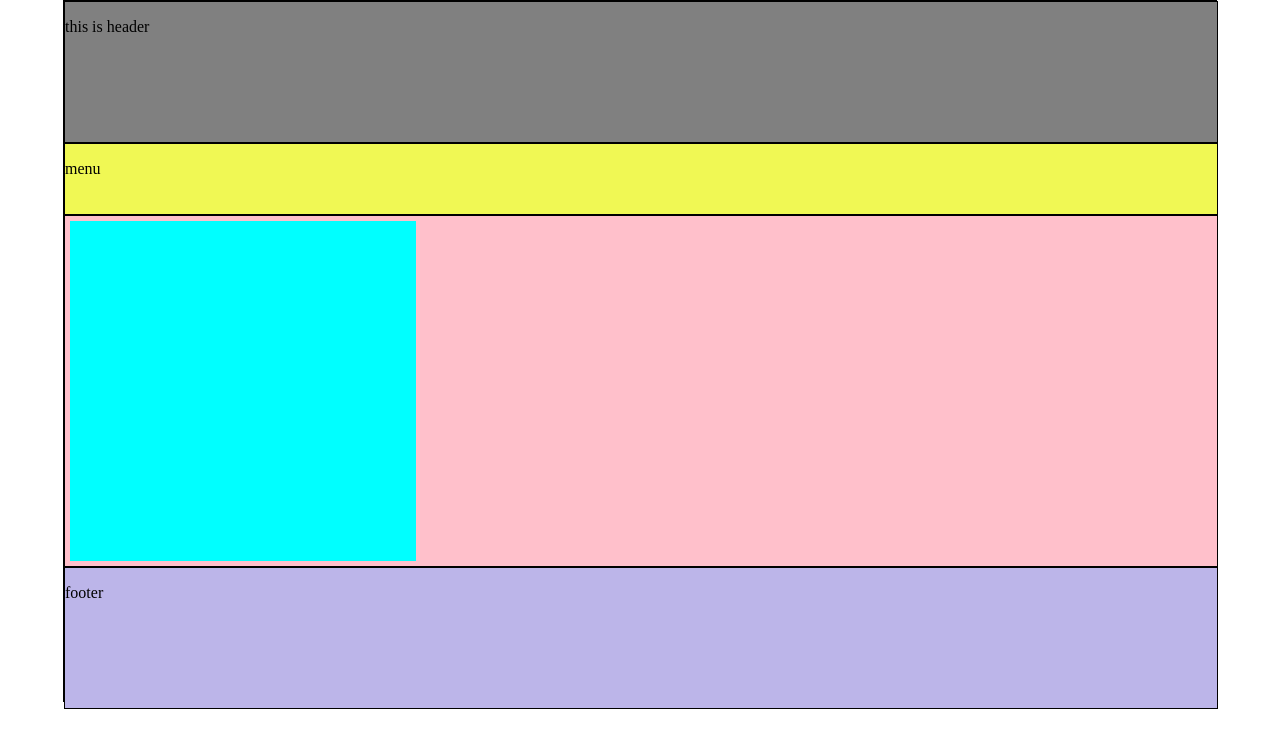
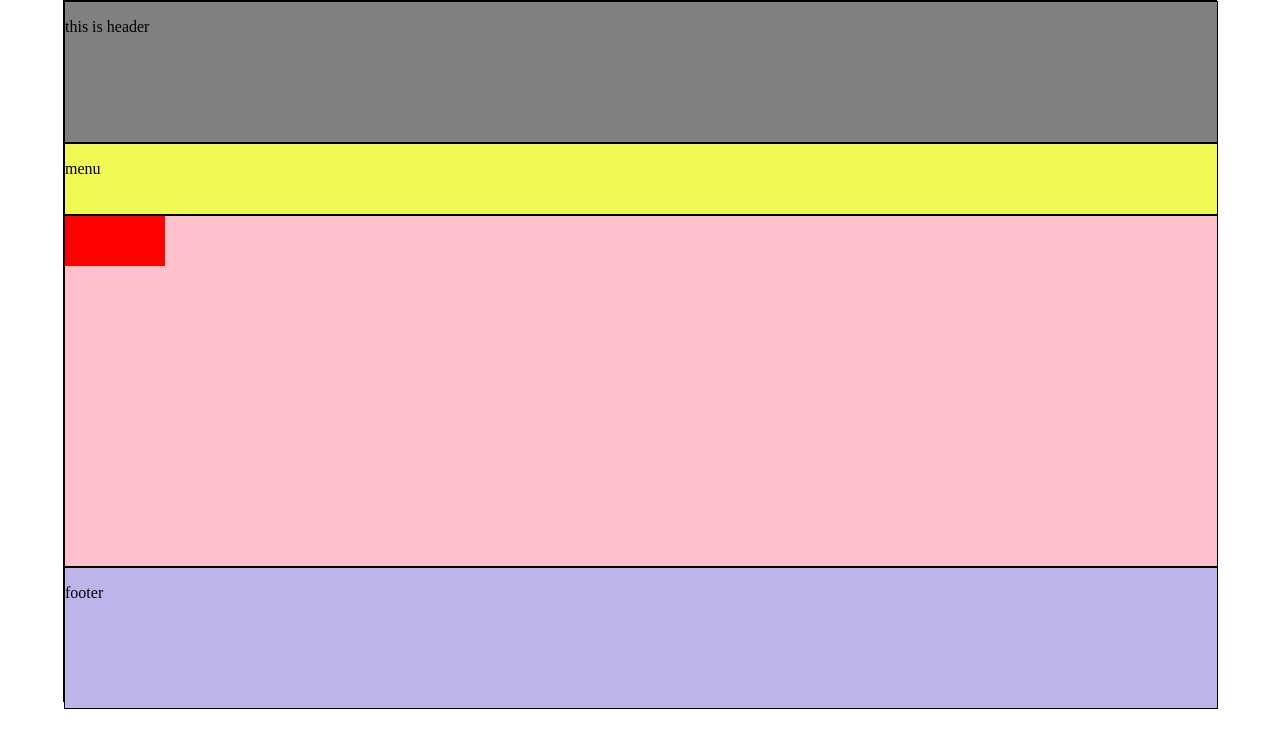
Before and after one commit to phamtrongthinh/web_php, a PHP site: page /pages/index.php in a window 1280 px wide. Shown: the top 748 px of the page. Run offline with PHP 8.4, Linux system fonts and the light colour scheme.

Commit message:
commit lan 2, cau tao cua main

```diff
--- a/css/style.css
+++ b/css/style.css
@@ -31,15 +31,11 @@ body{
     background-color: pink;
 }
 
-.sidebar{
-    overflow: hidden;
-    height: 97%;
-    width: 30%;
-    background-color: aqua;
-    margin-top: 5px;
-    margin-left: 5px;
+#main .sidebar{
 
-
+    height: 50px;
+    width: 100px;
+    background-color: red;
 
 }
 .footer{
```
